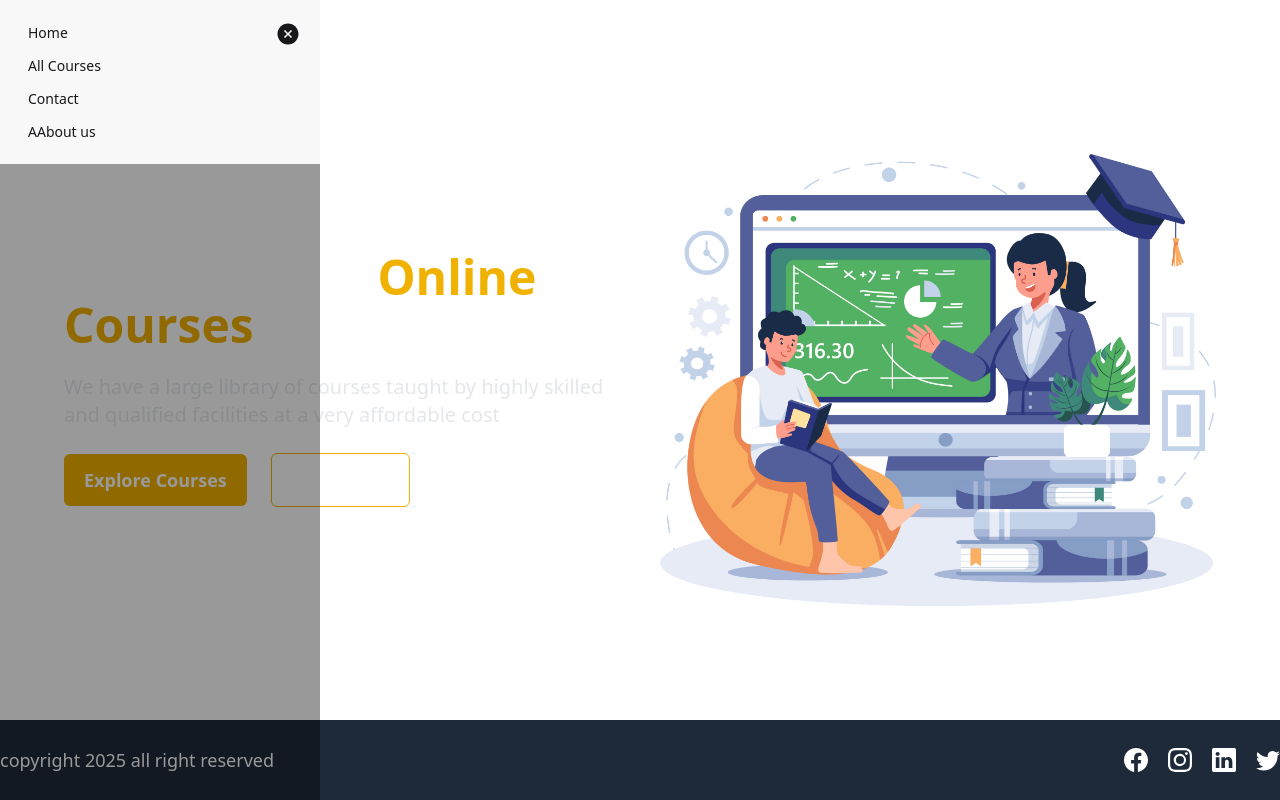
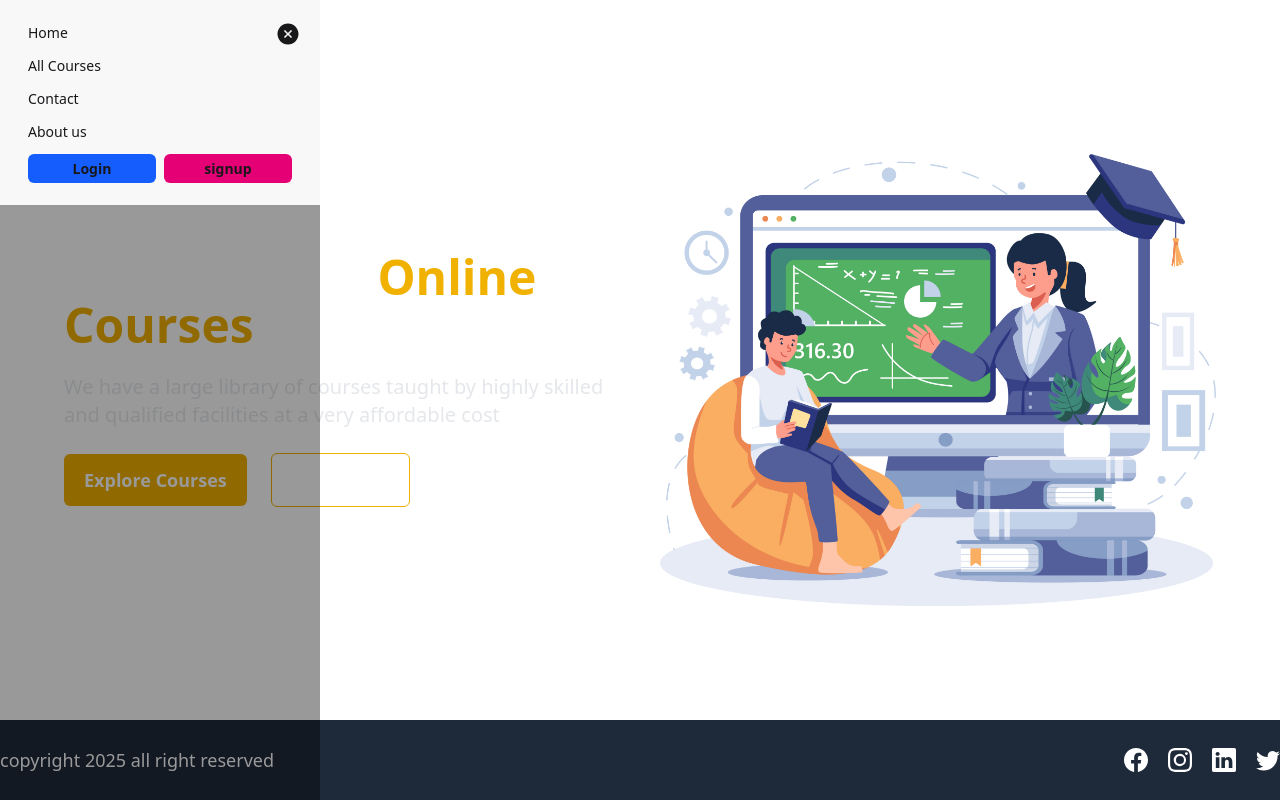
Before and after one commit to IsamirMalik/Projects, a React (Vite) app in the folder lms-frontend/: page / in a window 1280 px wide. Both pictures are taken after a click on the label 32 px from the left and 32 px from the top of the page. Built offline with nearby package versions, Linux system fonts and the light colour scheme.

Commit message:
added login signup buttons to sidebar

```diff
--- a/lms-frontend/src/App.jsx
+++ b/lms-frontend/src/App.jsx
@@ -2,12 +2,14 @@ import React from "react";
 import "./App.css";
 import { Routes, Route } from "react-router-dom";
 import HomePage from "./Pages/HomePage";
+import AboutUs from "./Pages/AboutUs";
 
 function App() {
   return (
     <>
       <Routes>
         <Route path="/" element={<HomePage />}></Route>
+        <Route path="/about" element={<AboutUs />}></Route>
       </Routes>
     </>
   );
--- a/lms-frontend/src/Components/HomeLayout.jsx
+++ b/lms-frontend/src/Components/HomeLayout.jsx
@@ -1,10 +1,18 @@
-import React from "react";
-import { Link } from "react-router-dom";
+import React, { use } from "react";
+import { Link, useNavigate } from "react-router-dom";
 import { FiMenu } from "react-icons/fi";
 import { AiFillCloseCircle } from "react-icons/ai";
 import Footer from "./Footer";
+import { useDispatch, useSelector } from "react-redux";
 
 function HomeLayout({ children }) {
+  const dispatch = useDispatch();
+  const navigate = useNavigate();
+
+  const isLoggedIn = useSelector((state) => state?.auth?.isLoggedIn);
+
+  const role = useSelector((state) => state?.auth?.role);
+
   function changeWidth() {
     const drawerSide = document.getElementsByClassName("drawer-side");
     // console.log(drawerSide);
@@ -18,7 +26,16 @@ function HomeLayout({ children }) {
     const drawerSide = document.getElementsByClassName("drawer-side");
     console.log(drawerSide);
     drawerSide[0].style.width = 0;
+  }
 
+  function handleLogout(e) {
+    e.preventDefault();
+
+    // const res = await dispatch(logout());
+
+    // if(res?.payload?.success){
+    navigate("/");
+    // }
   }
 
   return (
@@ -45,6 +62,13 @@ function HomeLayout({ children }) {
             <li>
               <Link to="/">Home</Link>
             </li>
+
+            {isLoggedIn && role === "ADMIN" && (
+              <li>
+                <Link to="/admin/dashboard">Admin Dashboard</Link>
+              </li>
+            )}
+
             <li>
               <Link to="/course">All Courses</Link>
             </li>
@@ -52,8 +76,32 @@ function HomeLayout({ children }) {
               <Link to="/contact">Contact</Link>
             </li>
             <li>
-              <Link to="/aboutus">AAbout us</Link>
+              <Link to="/aboutus">About us</Link>
             </li>
+            {!isLoggedIn && (
+              <li className=" ">
+                <div className="w-full flex items-center justify-center">
+                  <button className="btn-primary bg-blue-600 font-semibold px-4 py-1 rounded-md w-full">
+                    <Link to="/login">Login</Link>
+                  </button>
+                  <button className="btn-secondary bg-pink-600 font-semibold px-4 py-1 rounded-md w-full">
+                    <Link to="/signup">signup</Link>
+                  </button>
+                </div>
+              </li>
+            )}
+            {isLoggedIn && (
+              <li className=" ">
+                <div className="w-full flex items-center justify-center">
+                  <button className="btn-primary bg-blue-600 font-semibold px-4 py-1 rounded-md w-full">
+                    <Link to="/user/profile">Profile</Link>
+                  </button>
+                  <button className="btn-secondary bg-pink-600 font-semibold px-4 py-1 rounded-md w-full">
+                    <Link onClick={handleLogout}>Logout</Link>
+                  </button>
+                </div>
+              </li>
+            )}
           </ul>
         </div>
       </div>
```
